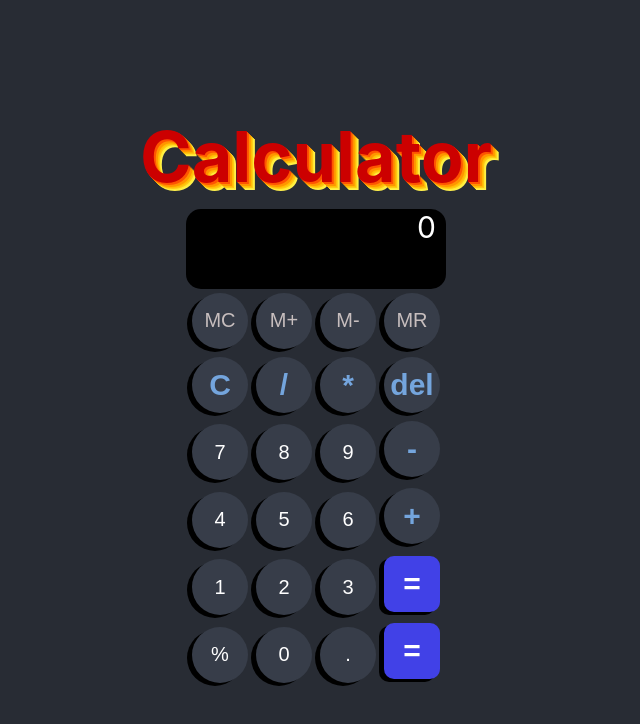
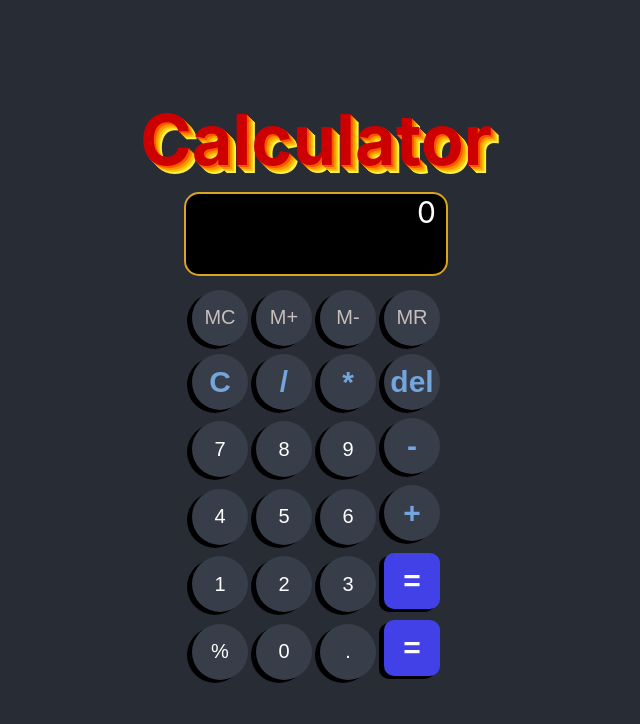
Before and after one commit to vitalyvitmens/calculator, a React (Create React App) app in the folder my-app/: page / in a window 1280 px wide. Shown: the top 724 px of the page, without its empty margins (324-964 px from the left). Built offline with nearby package versions, Linux system fonts and the light colour scheme.

Commit message:
add data in project

```diff
--- a/my-app/src/components/CalcComponent.jsx
+++ b/my-app/src/components/CalcComponent.jsx
@@ -10,6 +10,9 @@ export const CalcComponent = (props) => {
 	const ops = ['/', '*', '+', '-', '.']
 
 	const updateCalc = (value) => {
+		if (calc === '0') {
+			reset()
+		} else {
 			greenColorDisplay = false
 			if (
 				(ops.includes(value) && calc === '') ||
@@ -19,21 +22,9 @@ export const CalcComponent = (props) => {
 			}
 			if (!greenColorDisplay) {
 				setCalc(calc + value)
-			greenColorDisplay = false
-
 				if (!ops.includes(value)) {
 					setResult(eval(calc + value).toString())
-				console.log('if (!greenColorDisplay)')
-				greenColorDisplay = false
 				}
-		} else {
-			setCalc(calc + value)
-			if (!ops.includes(value)) {
-				setResult(eval(calc + value).toString())
-				setResult(value)
-				setCalc(value)
-				console.log('if (greenColorDisplay)')
-				greenColorDisplay = false
 			}
 		}
 	}
@@ -41,9 +32,10 @@ export const CalcComponent = (props) => {
 	const calculate = () => {
 		if (calc === '') {
 			return
-		}
+		} else {
 			setCalc(eval(calc).toString())
 			greenColorDisplay = true
+		}
 	}
 
 	const deleteLast = () => {
--- a/my-app/src/components/CalcComponent.module.css
+++ b/my-app/src/components/CalcComponent.module.css
@@ -6,8 +6,9 @@
 	width: 15rem;
 	height: 5rem;
 	border-radius: 15px;
-	border: 0;
+	border: 2px solid goldenrod;
 	padding: 0px 10px 0px 10px;
+	margin-bottom: 10px;
 }
 
 .displayEqual {
@@ -18,8 +19,9 @@
 	width: 15rem;
 	height: 5rem;
 	border-radius: 15px;
-	border: 0;
+	border: 2px solid goldenrod;
 	padding: 0px 10px 0px 10px;
+	margin-bottom: 10px;
 }
 
 .number {
@@ -131,8 +133,8 @@ span {
 }
 
 h2 {
-  margin-top: 0;
-  margin-bottom: 10px;
+	margin-top: -20px;
+	margin-bottom: 10px;
 	font-size: 70px;
 	font-weight: bold;
 	text-shadow: 1px 1px 0 hsl(20, 100%, 50%), 2px 2px 0 hsl(20, 100%, 50%),
```
Lines whose indentation alone changed are shown as unchanged.
